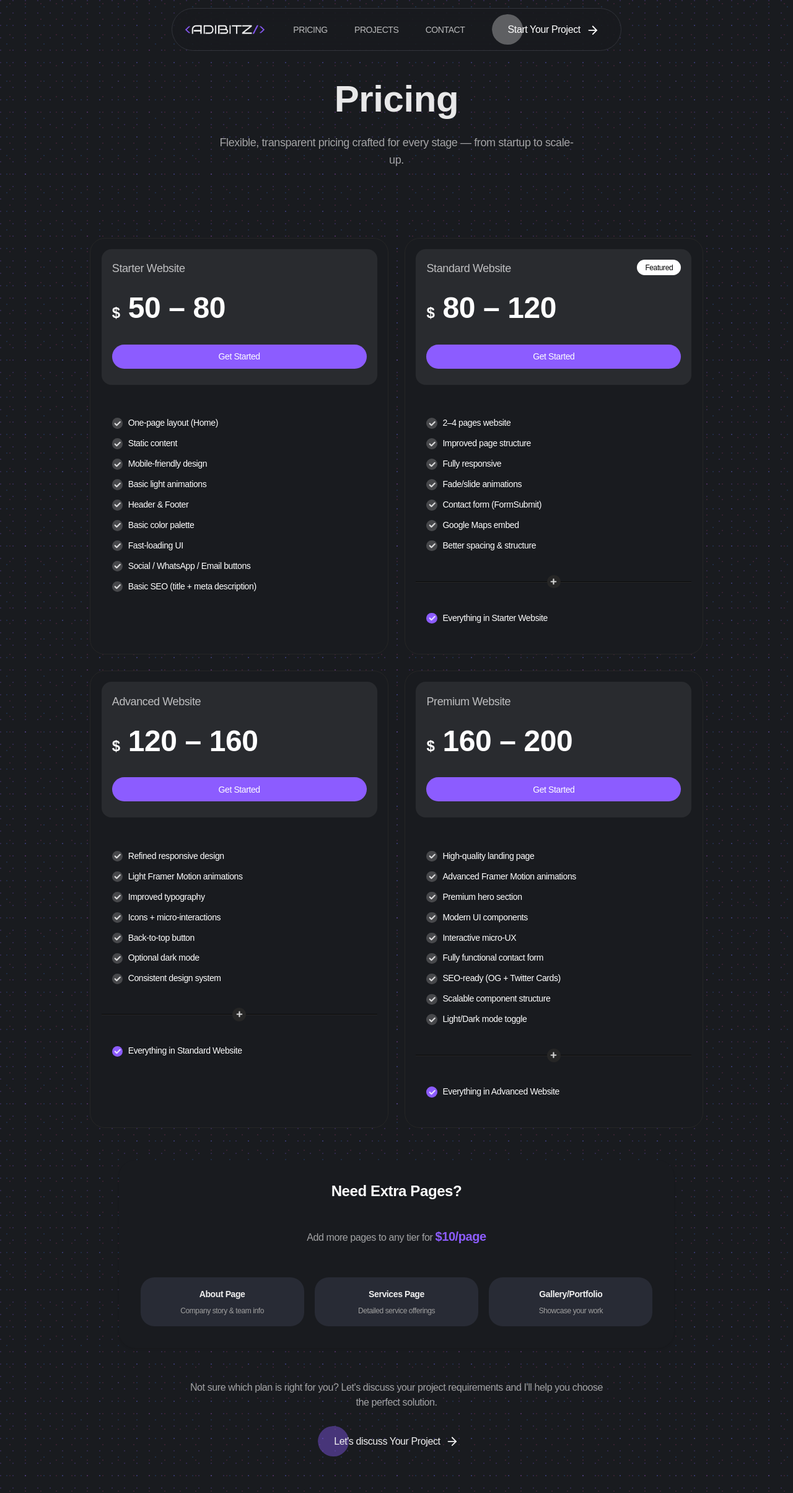
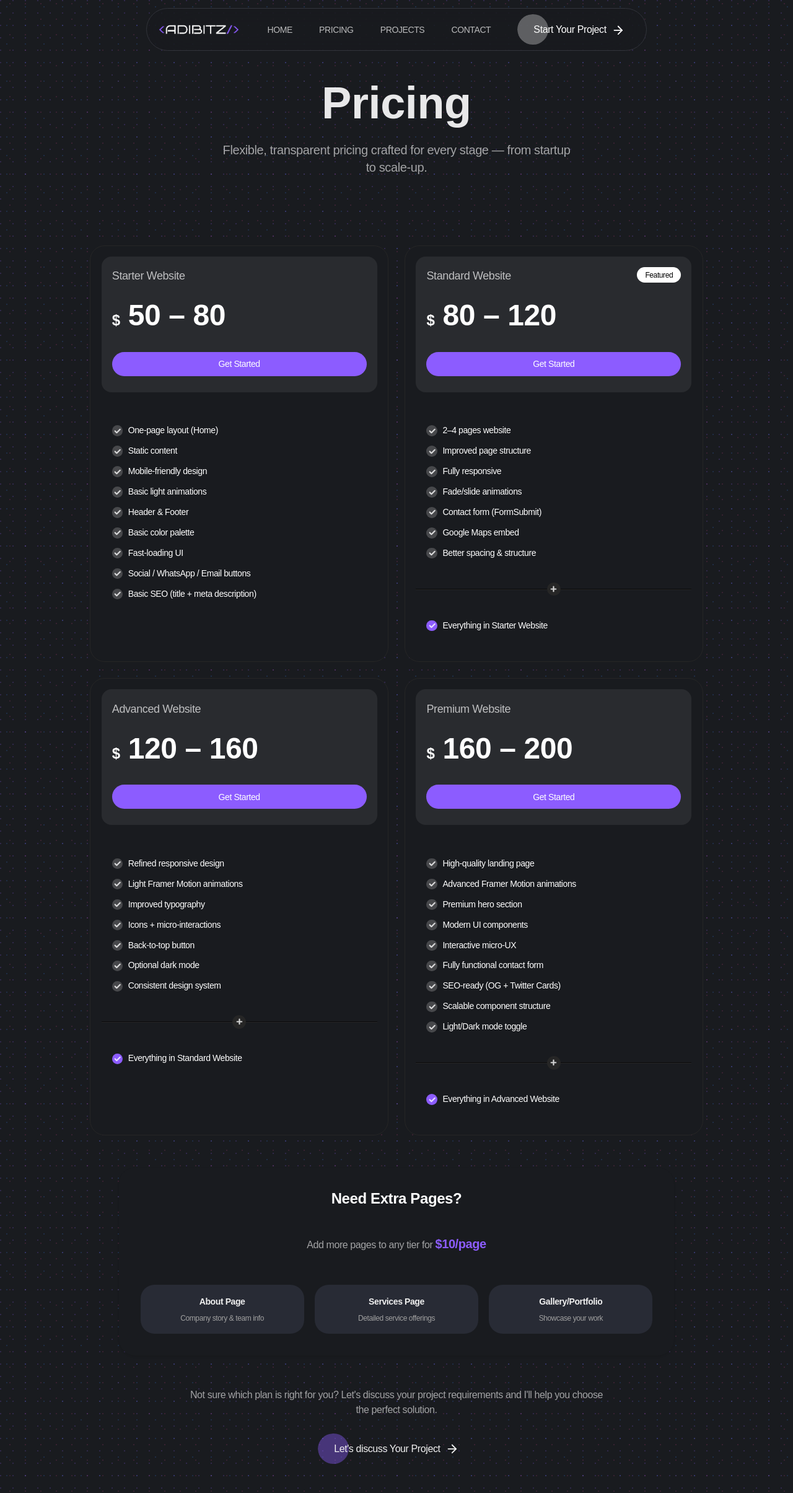
Before and after one commit to adixoo/adibitz, a Next.js app: page /pricing in a window 1280 px wide. Shown: the top 2409 px of the page at 62% size. Built offline with nearby package versions, Linux system fonts and the light colour scheme; no server answers; a web font is replaced by a local one.

Commit message:
Improve UI styles and add Home to navbar
Refined typography and spacing on contact and pricing pages for better readability. Updated pricing card price font size and divider icon stroke style. Added 'Home' link to the navbar for improved navigation.

```diff
--- a/src/app/contact/page.tsx
+++ b/src/app/contact/page.tsx
@@ -33,13 +33,13 @@ export const metadata = {
 export default function Home() {
   return (
     <main className="min-h-screen">
-      <div className="mx-auto max-w-2xl px-6 py-16 md:py-24">
+      <div className="mx-auto max-w-2xl px-4 py-30">
         <header className="mb-12">
-          <h1 className="text-center text-6xl leading-snug text-white/80">
+          <h1 className="text-center text-6xl leading-tight text-white/80 lg:text-7xl">
             Let&apos;s{" "}
             <span className="text-primary font-bold">work together</span>
           </h1>
-          <p className="text-muted-foreground mx-auto mt-4 max-w-lg text-center leading-relaxed">
+          <p className="text-muted-foreground mx-auto mt-4 max-w-lg text-center text-lg leading-relaxed md:text-xl">
             Have a project in mind or just want to say hi? Fill out the form
             below and I&apos;ll get back to you as soon as possible.
           </p>
--- a/src/app/pricing/page.tsx
+++ b/src/app/pricing/page.tsx
@@ -24,6 +24,7 @@ export default function Page() {
         }
       } catch (err) {
         // fail silently — keep US pricing
+        console.error("Error fetching geolocation data:", err);
       }
     }
 
@@ -35,8 +36,10 @@ export default function Page() {
   return (
     <main className="pt-30">
       <div className="mb-4 text-center">
-        <h1 className="text-6xl font-bold text-white/90">Pricing</h1>
-        <p className="mx-auto mt-6 max-w-xl text-lg text-white/60">
+        <h1 className="text-6xl font-bold text-white/90 lg:text-7xl">
+          Pricing
+        </h1>
+        <p className="mx-auto mt-6 max-w-xl text-lg text-white/60 md:text-xl">
           Flexible, transparent pricing crafted for every stage — from startup
           to scale-up.
         </p>
@@ -58,9 +61,9 @@ function AdditionalPagePricing({ isIndian }: { isIndian: boolean }) {
     <>
       <div className="mx-auto max-w-4xl">
         <Card className="card-shadow bg-background border-0 p-8 text-center">
-          <h3 className="mb-4 text-2xl font-bold text-white">
+          <h2 className="mb-4 text-2xl font-bold text-white">
             Need Extra Pages?
-          </h3>
+          </h2>
 
           <p className="mb-6 text-white/60">
             Add more pages to any tier for{" "}
--- a/src/components/contact/Form.tsx
+++ b/src/components/contact/Form.tsx
@@ -103,7 +103,10 @@ export function ContactForm() {
   };
 
   return (
-    <form onSubmit={handleSubmit(onSubmit)} className="space-y-6 sm:space-y-8">
+    <form
+      onSubmit={handleSubmit(onSubmit)}
+      className="space-y-6 pt-12 sm:space-y-8"
+    >
       <FieldSet>
         <FieldGroup className="flex flex-col gap-6">
           {/* Name */}
--- a/src/components/navbar/Navbar.tsx
+++ b/src/components/navbar/Navbar.tsx
@@ -3,6 +3,10 @@
 import { DesktopNav } from "./DesktopNav";
 import { MobileNav } from "./MobileNav";
 export const navItems = [
+  {
+    name: "Home",
+    link: "/"
+  },
   {
     name: "Pricing",
     link: "/pricing"
--- a/src/components/pricing/Pricing.tsx
+++ b/src/components/pricing/Pricing.tsx
@@ -110,7 +110,7 @@ const Card = ({
           <div className="mt-6">
             <div className="flex items-end gap-3 text-white">
               <span className="text-2xl font-bold">{plan.currency}</span>
-              <span className="text-3xl font-bold md:text-5xl">
+              <span className="text-4xl font-bold md:text-5xl">
                 {plan.price}
               </span>
             </div>
@@ -178,7 +178,7 @@ const Divider = () => {
       <div className="h-px w-full bg-white dark:bg-neutral-950" />
       <div className="h-px w-full bg-neutral-200 dark:bg-neutral-800" />
       <div className="absolute inset-0 m-auto flex h-5 w-5 items-center justify-center rounded-xl bg-white dark:bg-neutral-800">
-        <IconPlus className="h-3 w-3 [stroke-width:4px] text-black dark:text-neutral-300" />
+        <IconPlus className="h-3 w-3 stroke-[4px] text-black dark:text-neutral-300" />
       </div>
     </div>
   );
```
